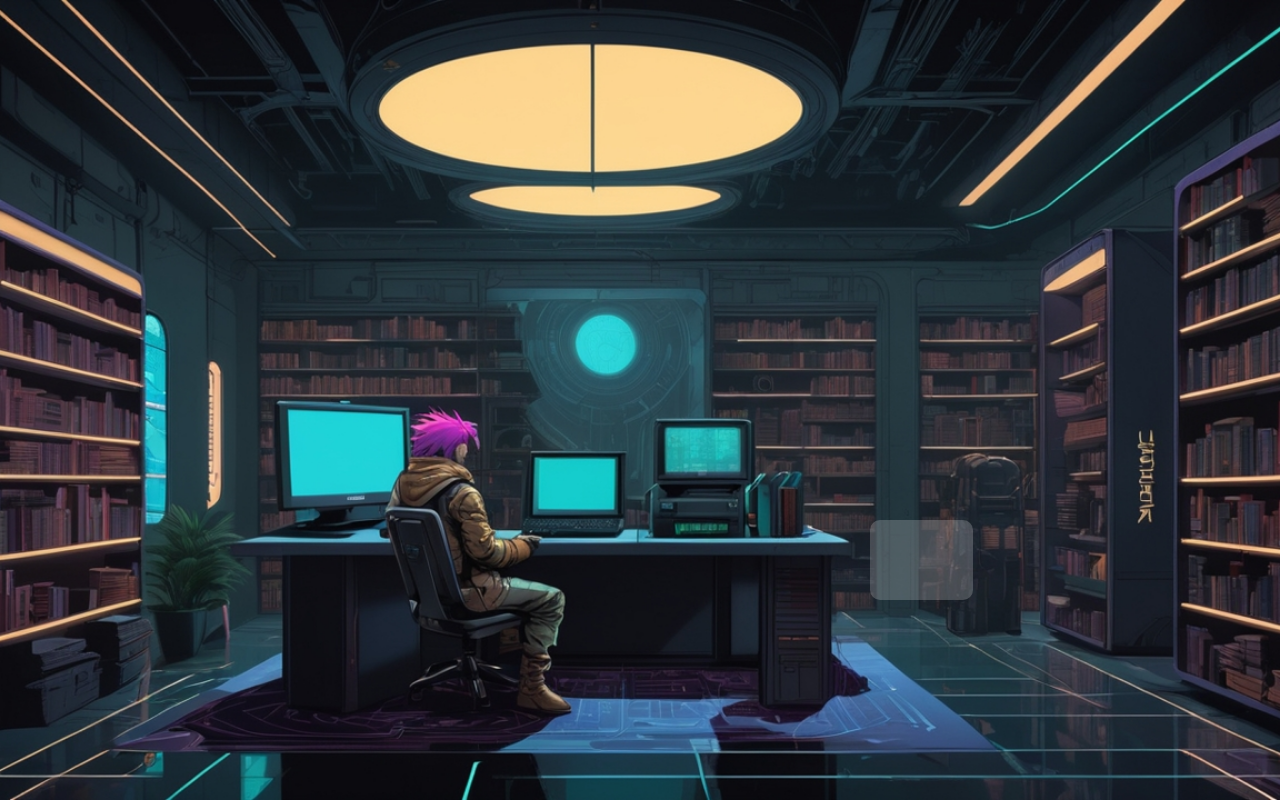
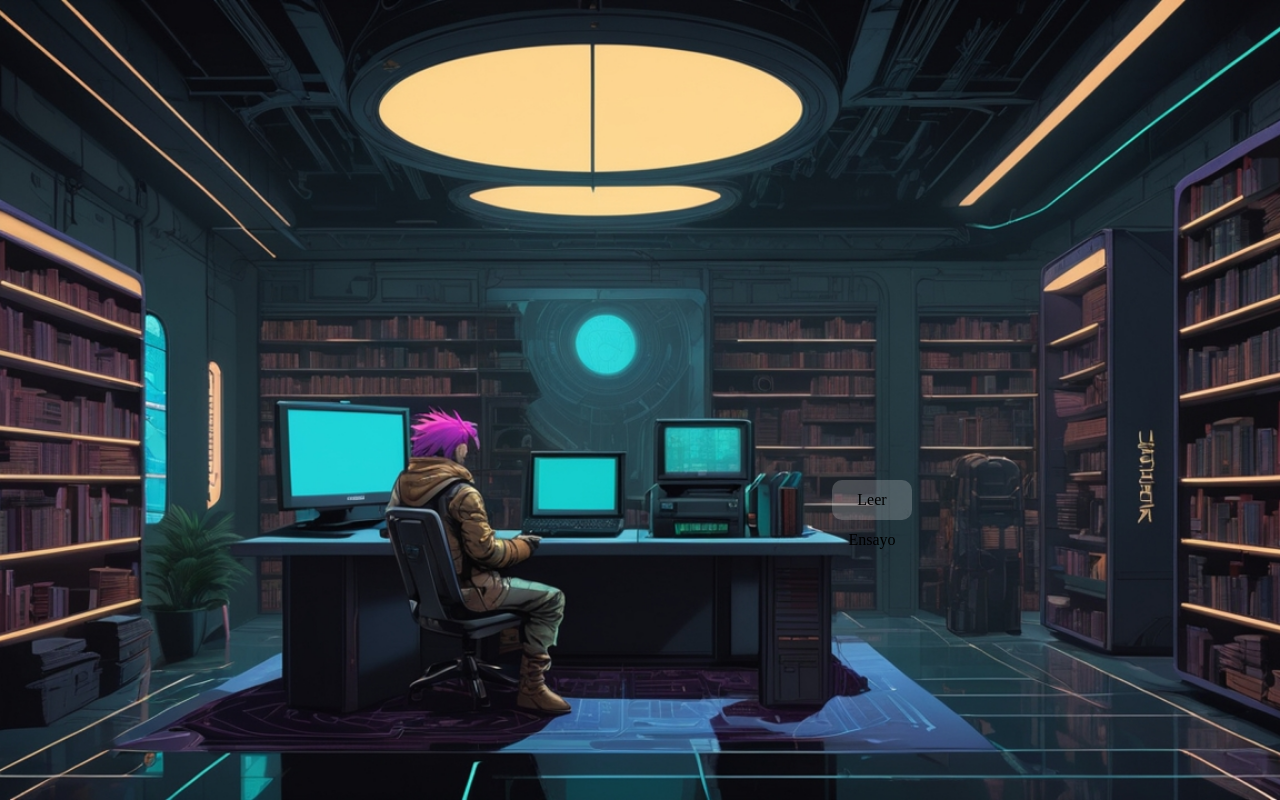
Before and after one commit to umbralpunk/umbralpunk, a plain HTML site: page index.html in a window 1280 px wide. Drawn offline with Linux system fonts and the light colour scheme.

Commit message:
index.html

```diff
--- a/index.html
+++ b/index.html
@@ -11,22 +11,28 @@
             background-color: black;
         }
         .container {
-            position: relative;
+            display: grid;
+            place-items: center;
             width: 100vw;
             height: 100vh;
             background-image: url('AlbedoBase_XL_una_biblioteca_futurista_ambientada_en_un_mundo_0.jpg');
             background-size: cover;
             background-position: center;
+            position: relative;
         }
         .interactive-area {
             position: absolute;
-            top: 65%;
-            left: 68%;
-            width: 8%;
-            height: 10%;
+            top: 60%; /* Ajusta este valor según sea necesario */
+            left: 65%; /* Ajusta este valor según sea necesario */
+            width: 80px; /* Tamaño fijo en píxeles */
+            height: 40px; /* Tamaño fijo en píxeles */
             background: rgba(255, 255, 255, 0.2);
             border-radius: 10px;
             transition: all 0.3s ease;
+            text-align: center; /* Alinea el texto */
+            line-height: 40px; /* Centra el texto verticalmente */
+            color: black; /* Color del texto */
+            text-decoration: none; /* Sin subrayado */
         }
         .interactive-area:hover {
             background: rgba(255, 255, 255, 0.5);
@@ -36,7 +42,7 @@
 </head>
 <body>
     <div class="container">
-        <a href="ensayo1.html" class="interactive-area"></a>
+        <a href="ensayo1.html" class="interactive-area">Leer Ensayo</a>
     </div>
 </body>
 </html>
```
